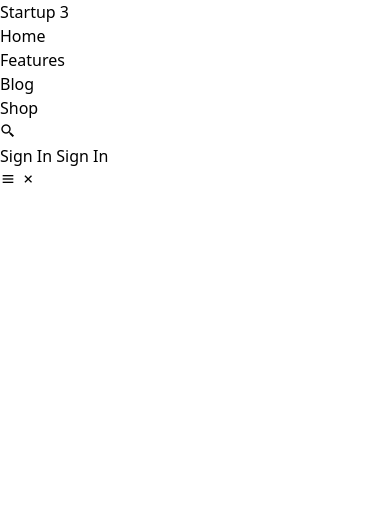
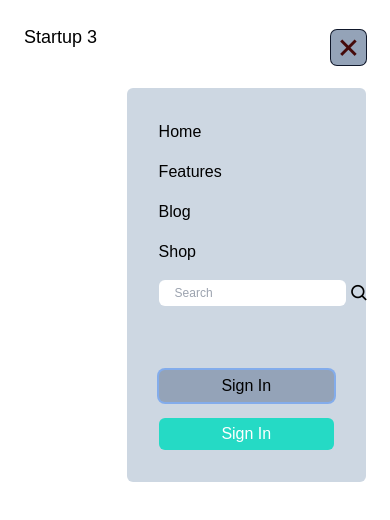
Before and after one commit to godspowerlinne/practice, a plain HTML site: page src/index.html in a window 390 px wide. Both pictures are taken after a click on the button "Menu". Drawn offline with nearby package versions, Linux system fonts and the light colour scheme; files that its build step writes are made by us from their sources; a web font is replaced by a local one.

Commit message:
(Startup 3 Header 1) Feat: Added responsiveness to the Nav,styled it.

```diff
--- a/src/index.html
+++ b/src/index.html
@@ -11,36 +11,36 @@
 </head>
 <body>
     <header>
-        <nav>
+        <nav class="flex justify-between items-start lg:items-center p-6 md:p-10 lg:p-12 ">
             <!-- Nav-logo  -->
-            <span><a href="#">Startup 3</a></span>
+            <span class="w-auto"><a href="#" class=" text-[18px] lg:text-[24px] font-[500] font-gilroy_semibold">Startup 3</a></span>
             <!-- Nav-menu  -->
-            <div>
+            <div class="w-[70%] lg:w-[65%] relative">
                 <!-- Menu List  -->
-                <div>
+                <div id="navList" class="hidden absolute lg:static top-0 right-0 lg:flex justify-between items-center w-[100%]  font-gilroy_semibold mt-16 lg:mt-0 p-8 lg:p-0 bg-slate-300/95 rounded-md lg:bg-transparent lg:text-[#15143966]">
                     <!-- Nav ul  -->
-                    <ul>
+                    <ul class="flex flex-col lg:flex-row space-y-4 lg:space-y-0 lg:space-x-12">
                         <li><a href="#">Home</a></li>
                         <li><a href="#">Features</a></li>
                         <li><a href="#">Blog</a></li>
                         <li><a href="#">Shop</a></li>
-                        <li><a href="#" title="Search"><i class='bx bx-search-alt-2'></i></a></li>
+                        <li><a href="#" title="Search" class="text-[20px] flex lg:hidden gap-1 items-center "><input type="search" name="search" id="" class="text-[12px] px-4 py-1 rounded-md " placeholder="Search"><i class='bx bx-search'></i></a></li>
                     </ul>
                     <!-- Nav buttons  -->
-                     <div>
-                        <button type="button">Sign In</button>
-                        <button type="button">Sign In</button>
+                    <div class=" mt-16 lg:mt-0 flex flex-col lg:flex-row lg:space-x-4">
+                        <button type="button" class=" bg-slate-400 ring-2 lg:ring-0 lg:bg-transparent px-6 py-1 lg:py-2 rounded-md">Sign In</button>
+                        <button type="button" class="bg-[#25DAC5] text-white px-6 py-1 lg:py-2 rounded-md lg:rounded-full mt-4 lg:mt-0">Sign In</button>
                     </div>
                 </div>
                 <!-- Menu Icons  -->
-                <div>
+                <div id="menuIcon" class="block lg:hidden text-[35px] md:text-[45px] absolute right-0 top-0 ">
                     <!-- Show icon  -->
-                    <button type="button" title="Menu">
-                        <i class='bx bx-menu'></i>
+                    <button id="showMenu" type="button" title="Menu">
+                        <i class='bx bx-menu ring-1 ring-slate-900 rounded-md bg-slate-300'></i>
                     </button>
                     <!-- Close icon  -->
-                    <button type="button" title="Close Menu">
-                        <i class='bx bx-x'></i>
+                    <button id="closeMenu" type="button" title="Close Menu" class="hidden">
+                        <i class='bx bx-x ring-1 ring-slate-900 rounded-md bg-slate-400 text-red-950'></i>
                     </button>
                 </div>
             </div>
--- a/src/input.css
+++ b/src/input.css
@@ -1,3 +1,38 @@
+@import url("https://fonts.googleapis.com/css2?family=Rubik:ital,wght@0,300..900;1,300..900&display=swap");
+
+@font-face {
+  font-family: "Gilroy_Regular";
+  src: url(./gilroy/Gilroy-Regular.ttf);
+}
+@font-face {
+  font-family: "Gilroy_Medium";
+  src: url(./gilroy/Gilroy-Medium.ttf);
+}
+@font-face {
+  font-family: "Gilroy_Semibold";
+  src: url(./gilroy/Gilroy-SemiBold.ttf);
+}
+@font-face {
+  font-family: "Gilroy_Bold";
+  src: url(./gilroy/Gilroy-Bold.ttf);
+}
+@font-face {
+  font-family: "Gilroy_Black";
+  src: url(./gilroy/Gilroy-Black.ttf);
+}
+@font-face {
+  font-family: "Gilroy_Light";
+  src: url(./gilroy/Gilroy-Light.ttf);
+}
+@font-face {
+  font-family: "Gilroy_Thin";
+  src: url(./gilroy/Gilroy-Thin.ttf);
+}
+
+.show{
+    display: block !important;
+}
+
 @tailwind base;
 @tailwind components;
 @tailwind utilities;
--- a/src/script.js
+++ b/src/script.js
@@ -0,0 +1,11 @@
+const menuIcon = document.getElementById("menuIcon");
+const navList = document.getElementById("navList");
+const closeMenu = document.getElementById("closeMenu");
+const showMenu = document.getElementById("showMenu");
+
+menuIcon.addEventListener("click", () => {
+    console.log('Nav menu clicked');
+    navList.classList.toggle("show");
+    showMenu.classList.toggle("hidden");
+    closeMenu.classList.toggle("hidden");
+});
--- a/tailwind.config.js
+++ b/tailwind.config.js
@@ -2,7 +2,17 @@
 module.exports = {
   content: ["./src/**/*.{html,js}"],
   theme: {
-    extend: {},
+    extend: {
+      fontFamily: {
+        gilroy_regular: ["Gilroy_Regular", "sans-serif"],
+        gilroy_medium: ["Gilroy_Medium", "sans-serif"],
+        gilroy_semibold: ["Gilroy_Semibold", "sans-serif"],
+        gilroy_bold: ["Gilroy_Bold", "sans-serif"],
+        gilroy_black: ["Gilroy_Black", "sans-serif"],
+        gilroy_light: ["Gilroy_Light", "sans-serif"],
+        rubik: ["Rubik", "sans-serif"],
+      },
+    },
   },
   plugins: [],
 }
```
Also changed, not shown: 1 other file.
